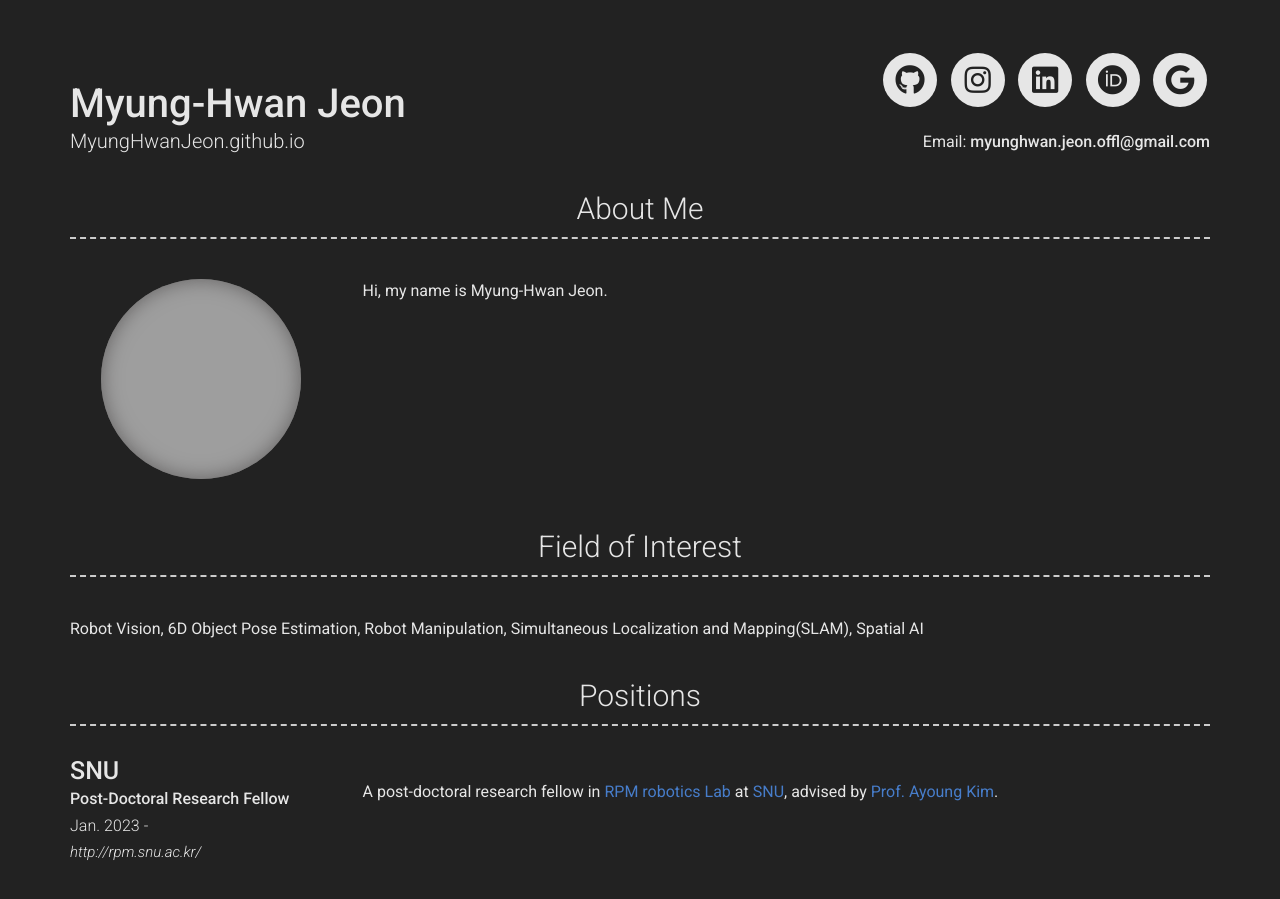
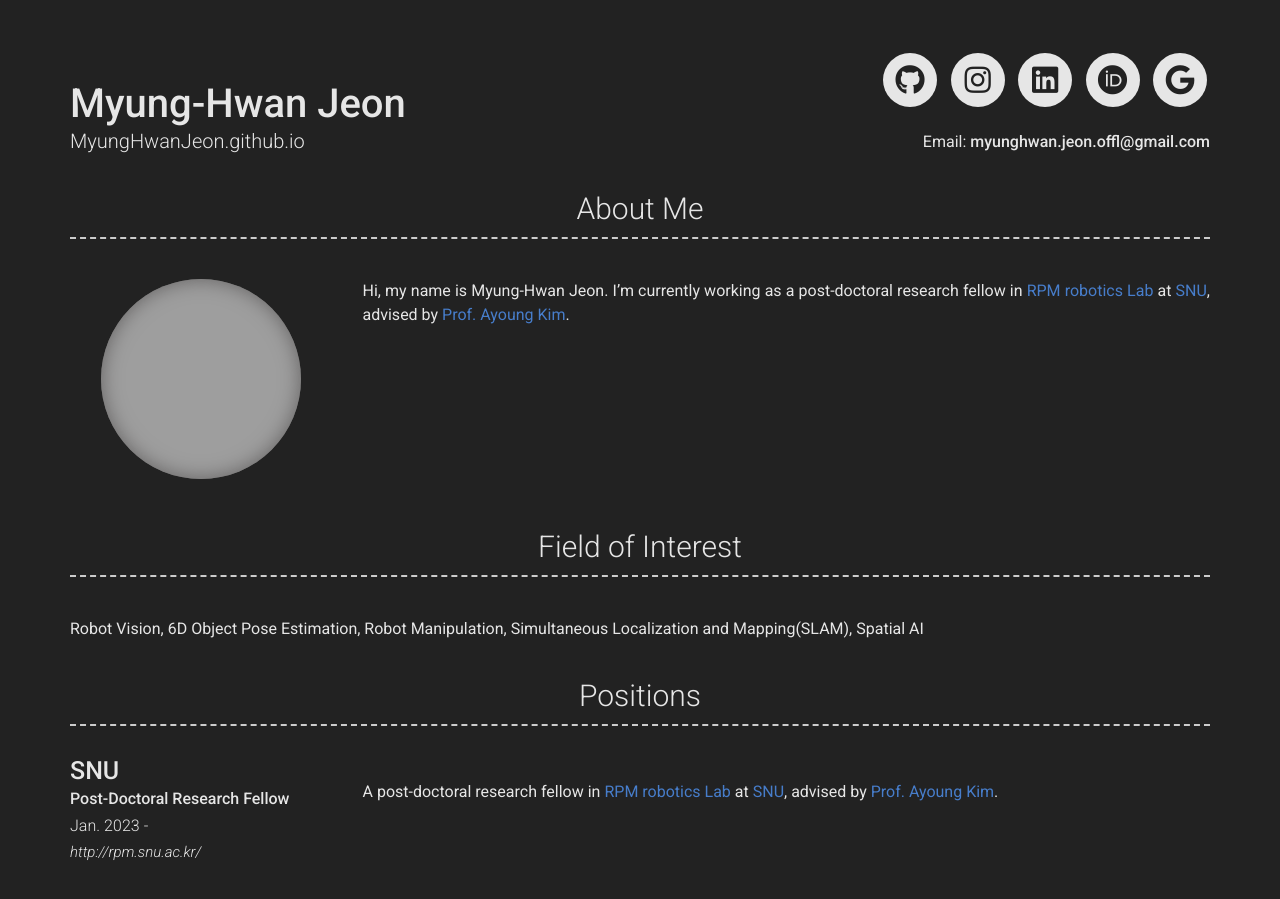
Before and after one commit to MyungHwanJeon/MyungHwanJeon.github.io, a Jekyll site: the page built from index.md, in a window 1280 px wide and 900 px high. Built offline with Jekyll 4.4.1, drawn with Linux system fonts in a browser that asks for light colours; nearby versions of some CDN libraries; grey boxes are pictures that could not be loaded.

Commit message:
Update _config.yml

```diff
--- a/_config.yml
+++ b/_config.yml
@@ -39,7 +39,7 @@
 # about_title: About Me (Use this to override about section title)
 about_profile_image: images/me.JPG
 about_content: | # this will include new lines to allow paragraphs
-  Hi, my name is Myung-Hwan Jeon.
+  Hi, my name is Myung-Hwan Jeon. I'm currently working as a post-doctoral research fellow in [RPM robotics Lab](https://rpm.snu.ac.kr) at [SNU](https://www.snu.ac.kr), advised by [Prof. Ayoung Kim](https://ayoungk.github.io/).
 
 content:
   - title: Field of Interest
```
